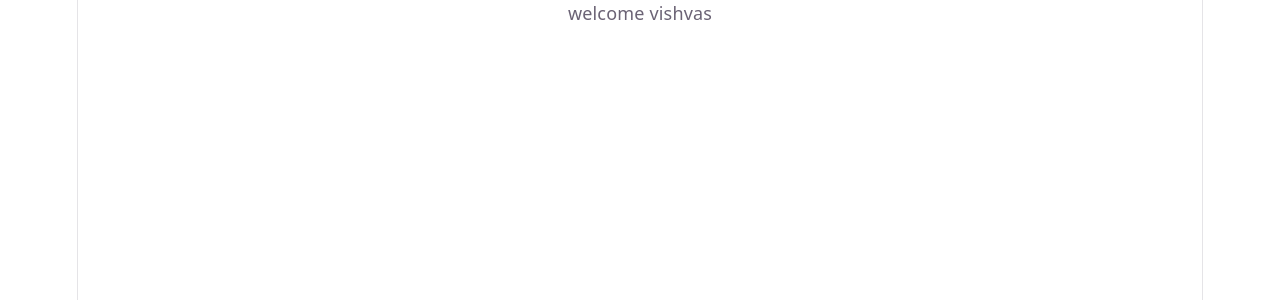
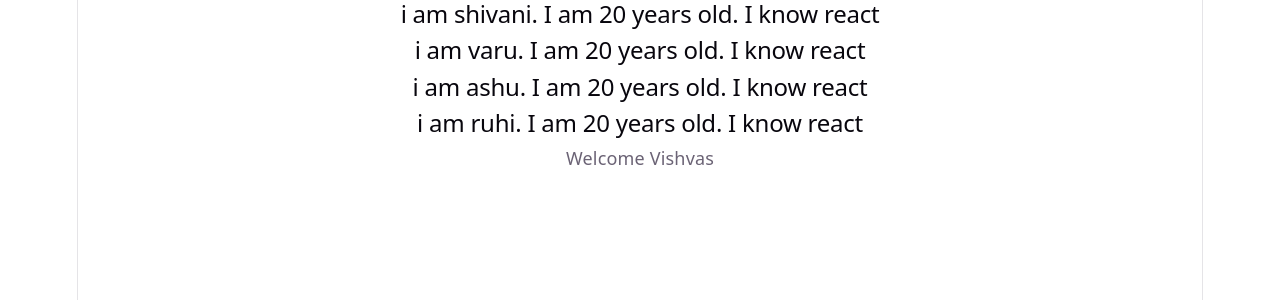
Before and after one commit to Shivanichaurasiya/Redux, a React (Vite) app: page / in a window 1280 px wide. Shown: the top 300 px of the page. Built offline with nearby package versions, Linux system fonts and the light colour scheme.

Commit message:
rendering commit

```diff
--- a/src/App.jsx
+++ b/src/App.jsx
@@ -7,12 +7,16 @@ import ClassClick from "./components/ClassClick"
 import EventBind from "./components/EventBind"
 import ParentComponent from "./components/ParentComponent"
 import UserGreeting from "./components/UserGreeting"
+import NameList from "./components/NameList"
+import Person from "./components/Person"
 
 function App() {
 
 
   return (
     <>
+
+    <NameList/>
     <UserGreeting/>
     {/* <ParentComponent/>
     <EventBind/>
--- /dev/null
+++ b/src/components/NameList.jsx
@@ -0,0 +1,60 @@
+import React from 'react'
+import Person from './Person'
+
+
+const NameList = () => {
+    // const names = ['shivani','ruhi','sonali']
+    const persons = [
+        {
+            id:1,
+            name:'shivani',
+            age:20,
+            skills:'react'
+        },
+        {
+            id:1,
+            name:'varu',
+            age:20,
+            skills:'react'
+        },
+        {
+            id:1,
+            name:'ashu',
+            age:20,
+            skills:'react'
+        },
+        {
+            id:1,
+            name:'ruhi',
+            age:20,
+            skills:'react'
+        },
+    ]
+    // const nameList = names.map(name => <h2>{name}</h2>)
+    // const personList = persons.map(person=>
+    // (
+    // <div>
+    //     <h2>i am {person.name}</h2>
+    //     <p>i am {person.age}</p>
+    //     <p>{person.skills}</p>
+    // </div>
+    // )
+    // )
+    const personList = persons.map(person=>(
+        <Person person={person}/>
+
+    ))
+
+
+  return (
+    <>
+    {personList}
+    </>
+
+
+            // {/* {nameList} */
+
+  )
+}
+
+export default NameList
--- /dev/null
+++ b/src/components/Person.jsx
@@ -0,0 +1,12 @@
+import React from 'react'
+
+const Person = ({person}) => {
+  return (
+    <div>
+        <h2> i am {person.name}. I am {person.age} years old. I know {person.skills}</h2>
+
+    </div>
+  )
+}
+
+export default Person
--- a/src/components/UserGreeting.jsx
+++ b/src/components/UserGreeting.jsx
@@ -35,13 +35,14 @@ import React, { Component } from 'react'
 
 
     return (
+        this.state.isLoggedIn &&  <div>Welcome  Vishvas</div>
 
-        this.state.isLoggedIn?
-        (
-            <div>welcome vishvas</div>
-        ):(
-            <div>welcome Guest</div>
-        )
+        // this.state.isLoggedIn?
+        // (
+        //     <div>welcome vishvas</div>
+        // ):(
+        //     <div>welcome Guest</div>
+        // )
 
 
     )
```
